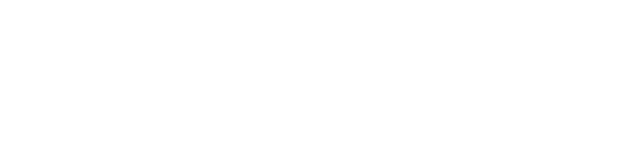
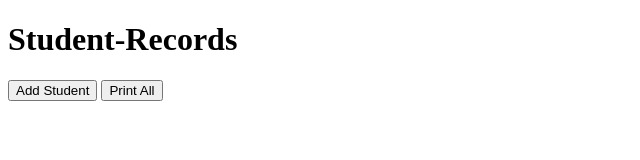
Before and after one commit to PaulaPonce/student-records, a plain HTML site: page index.html in a window 1280 px wide. Shown: the whole page, without its empty margins (0-640 px from the left). Drawn offline with Linux system fonts and the light colour scheme.

Commit message:
creacion de botones con funciones

```diff
--- a/index.html
+++ b/index.html
@@ -1,3 +1,4 @@
+
 <!DOCTYPE html>
 <html lang="en">
 <head>
@@ -5,7 +6,23 @@
 	<title>Student-Records</title>
 	<link rel="stylesheet" href="assets/css/main.css" />
 </head>
+
 <body>
+
+<header>
+
+	<h1>Student-Records</h1>
+
+</header>
+
+<section>
+
+	<button id="add student" type="button" name="button" onclick="addStudents()">Add Student</button>
+	<button id="print all" type="button" name="button" onclick="printAll()">Print All</button>
+	<br><div id="impresion-student"></div>
+
+</section>
+
 
 	<script src='assets/js/main.js' type="text/javascript"></script>
 </body>
```
